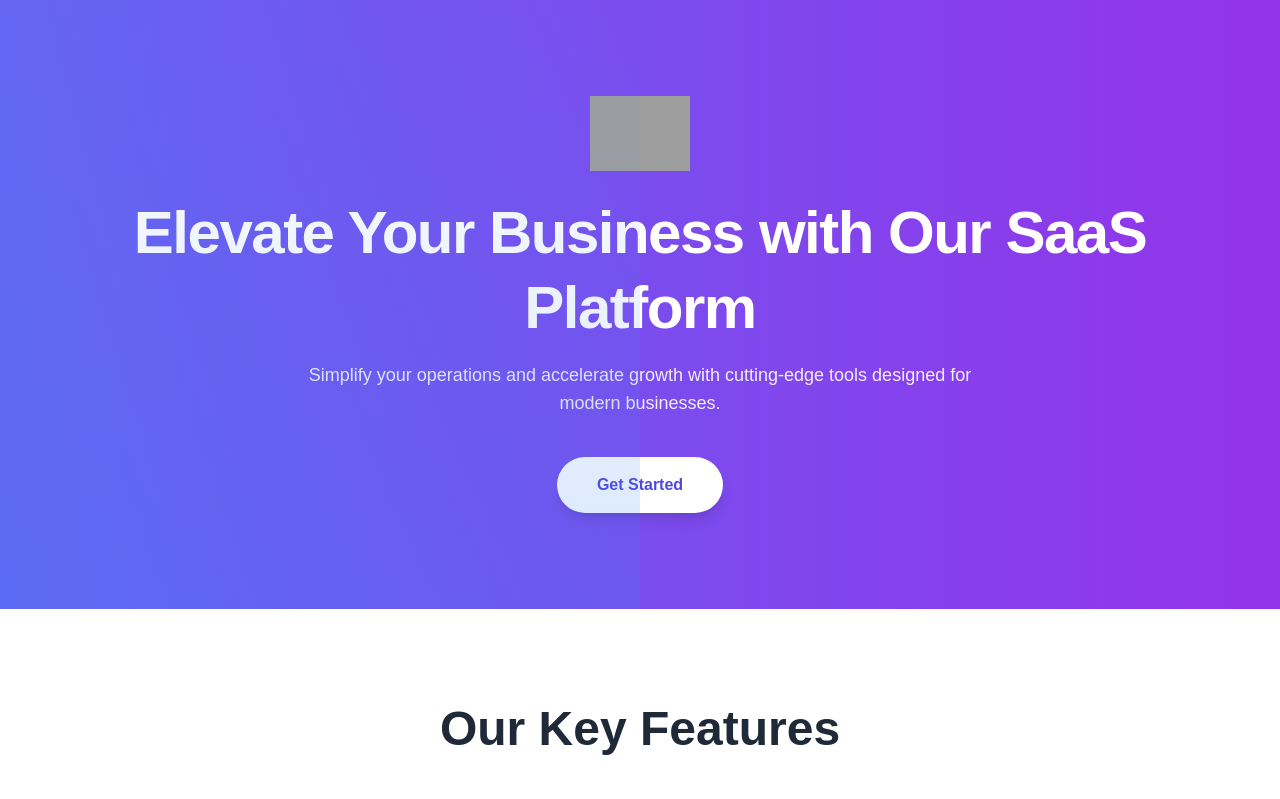
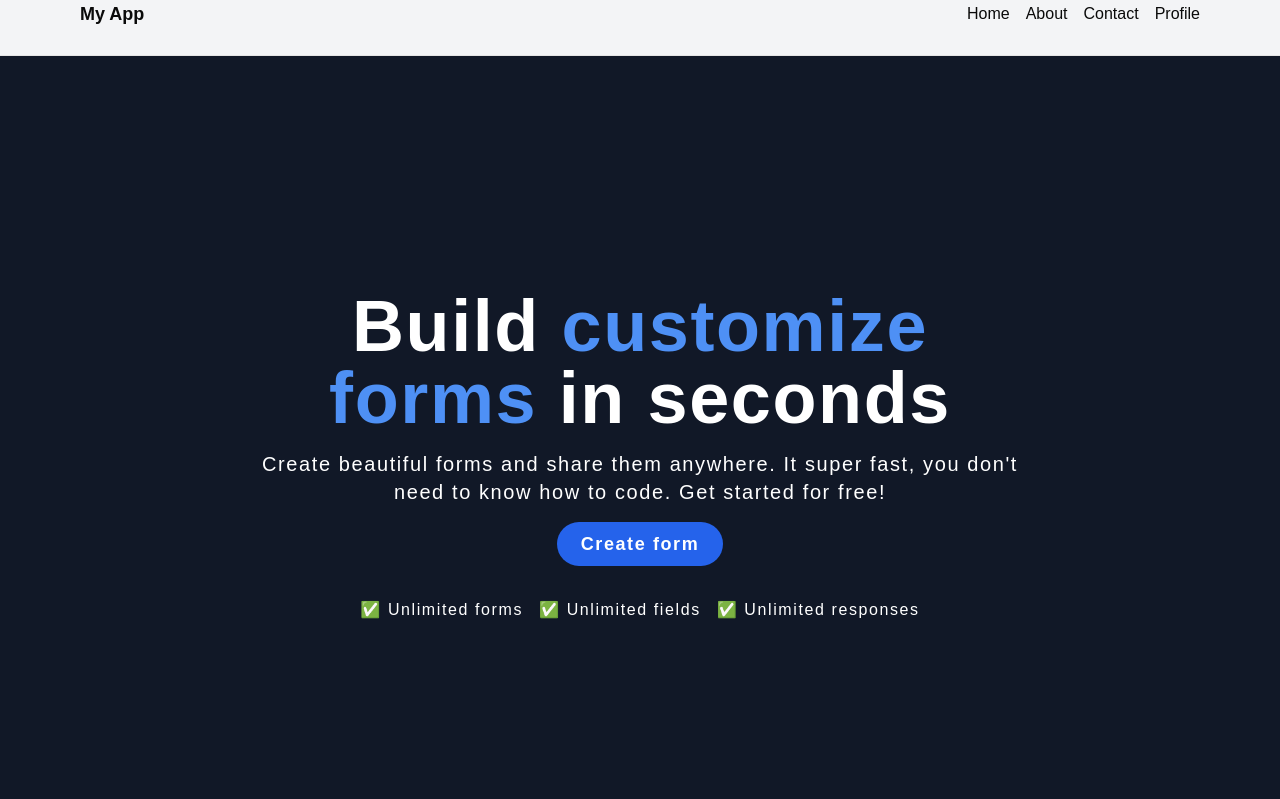
Before and after one commit to SURYAWANSHI-VAIBHAV/Shipform, a Next.js app: page / in a window 1280 px wide. Shown: the top 799 px of the page. Built offline with nearby package versions, Linux system fonts and the light colour scheme; grey boxes are pictures that could not be loaded.

Commit message:
response api added

```diff
--- a/src/app/api/response/[id]/route.ts
+++ b/src/app/api/response/[id]/route.ts
@@ -1,56 +1,62 @@
-import type { NextApiRequest, NextApiResponse } from 'next';
-import connectDB from '../../../lib/mongodb';
-import ResponseModel from '../../../models/Response';
+import { NextRequest, NextResponse } from 'next/server';  // Import NextResponse
+import connectDB from '@/utils/dbConnect';
+import ResponseModel from '@/models/response';
 
-// GET, PUT, DELETE operations for a single response
-export default async function handler(req: NextApiRequest, res: NextApiResponse) {
-  const { method } = req;
-  const { id } = req.query;
-
+// GET
+export async function GET(req: Request, { params }: { params: { id: string } }) {
   await connectDB();
 
-  switch (method) {
-    case 'GET':
-      try {
-        const response = await ResponseModel.findById(id);
-        if (!response) {
-          return res.status(404).json({ success: false, message: 'Response not found' });
-        }
-        res.status(200).json({ success: true, data: response });
-      } catch (error) {
-        res.status(400).json({ success: false });
-      }
-      break;
-
-    case 'PUT':
-      try {
-        const response = await ResponseModel.findByIdAndUpdate(id, req.body, {
-          new: true, // Return the updated document
-          runValidators: true
-        });
-        if (!response) {
-          return res.status(404).json({ success: false, message: 'Response not found' });
-        }
-        res.status(200).json({ success: true, data: response });
-      } catch (error) {
-        res.status(400).json({ success: false });
-      }
-      break;
-
-    case 'DELETE':
-      try {
-        const deletedResponse = await ResponseModel.findByIdAndDelete(id);
-        if (!deletedResponse) {
-          return res.status(404).json({ success: false, message: 'Response not found' });
-        }
-        res.status(200).json({ success: true, data: {} });
-      } catch (error) {
-        res.status(400).json({ success: false });
-      }
-      break;
-
-    default:
-      res.status(400).json({ success: false });
-      break;
+  try {
+    const response = await ResponseModel.findById(params.id);
+    if (!response) {
+      return NextResponse.json({ success: false, message: 'Response not found' }, { status: 404 });
+    }
+    return NextResponse.json({ success: true, data: response }, { status: 200 });
+  } catch (error) {
+    return NextResponse.json({ success: false, message: 'Error fetching response' }, { status: 400 });
   }
 }
+
+export async function POST(req: NextRequest, res: NextResponse) {
+  try {
+    const reqBody = await req.json();
+    const {  userId, formData, isLive, inputs }: any = reqBody;
+
+    const newResponse = await ResponseModel.create(reqBody);
+    NextResponse.json({ success: true, data: newResponse });
+  } catch (error) {
+    NextResponse.json({ success: false, message: 'Error creating response' });
+  }
+}
+
+
+// PUT
+export async function PUT(req: Request, { params }: { params: { id: string } }) {
+  await connectDB();
+
+  try {
+    const body = await req.json();
+    const response = await ResponseModel.findByIdAndUpdate(params.id, body, { new: true, runValidators: true });
+    if (!response) {
+      return NextResponse.json({ success: false, message: 'Response not found' }, { status: 404 });
+    }
+    return NextResponse.json({ success: true, data: response }, { status: 200 });
+  } catch (error) {
+    return NextResponse.json({ success: false, message: 'Error updating response' }, { status: 400 });
+  }
+}
+
+// DELETE
+export async function DELETE(req: Request, { params }: { params: { id: string } }) {
+  await connectDB();
+
+  try {
+    const deletedResponse = await ResponseModel.findByIdAndDelete(params.id);
+    if (!deletedResponse) {
+      return NextResponse.json({ success: false, message: 'Response not found' }, { status: 404 });
+    }
+    return NextResponse.json({ success: true, data: {} }, { status: 200 });
+  } catch (error) {
+    return NextResponse.json({ success: false, message: 'Error deleting response' }, { status: 400 });
+  }
+}
--- a/src/app/form/[formid]/page.tsx
+++ b/src/app/form/[formid]/page.tsx
@@ -49,7 +49,7 @@ function Page() {
         })),
       };
 
-      const res = await fetch('/api/response', {
+      const res = await fetch(`/api/response/${formid}`, {
         method: 'POST',
         headers: {
           'Content-Type': 'application/json',
--- a/src/app/page.tsx
+++ b/src/app/page.tsx
@@ -1,36 +1,13 @@
+import HeroSection from "@/components/heroSection/herosection";
+import Navbar from "@/components/Navigation/navbar";
 import Image from "next/image";
 
 export default function Home() {
   return (
     <div className="bg-gray-100 min-h-screen flex flex-col justify-between">
-      {/* Hero Section */}
-      <header className="relative bg-gradient-to-r from-indigo-500 to-purple-600 py-24 text-center text-white">
-        <div className="container mx-auto px-6">
-          <Image
-            className="mx-auto"
-            src="/logo.svg" // Replace with your logo
-            alt="SaaS Logo"
-            width={100}
-            height={100}
-          />
-          <h1 className="text-6xl font-extrabold mt-6 leading-tight tracking-tight">
-            Elevate Your Business with Our SaaS Platform
-          </h1>
-          <p className="text-lg mt-4 opacity-90 max-w-2xl mx-auto">
-            Simplify your operations and accelerate growth with cutting-edge
-            tools designed for modern businesses.
-          </p>
-          <a
-            href="#get-started"
-            className="inline-block mt-10 bg-white text-indigo-600 font-bold py-4 px-10 rounded-full shadow-lg hover:bg-gray-100 transition duration-300 transform hover:scale-105"
-          >
-            Get Started
-          </a>
-        </div>
-        {/* Decorative background elements */}
-        <div className="absolute top-0 left-0 w-1/2 h-full bg-gradient-to-t from-blue-500 opacity-20 pointer-events-none"></div>
-      </header>
 
+    <Navbar/>
+<HeroSection/>
       {/* Features Section */}
       <section className="py-24 bg-white">
         <div className="container mx-auto px-6">
--- a/src/components/Navigation/navbar.tsx
+++ b/src/components/Navigation/navbar.tsx
@@ -10,7 +10,7 @@ const Navbar = () => {
   };
 
   return (
-    <nav className="border-b  h-12 px-20">
+    <nav className="border-b  h-14 px-20">
       <div className="flex items-center justify-between">
         <div className="dark:text-white text-lg font-bold">
           <Link href="/">My App</Link>
--- /dev/null
+++ b/src/components/heroSection/herosection.tsx
@@ -0,0 +1,29 @@
+// src/components/HeroSection.tsx
+import Link from 'next/link';
+
+export default function HeroSection() {
+    return (
+        <section className="bg-gray-900 text-white h-screen flex items-center justify-center">
+            <div className="text-center max-w-3xl mx-auto tracking-widest">
+                <h1 className="text-7xl font-bold mb-4">
+                    Build
+                    <span className='text-[#4E90F5]'> customize forms </span>
+                    in seconds
+                </h1>
+                <p className="text-xl mb-6">
+
+                    Create beautiful forms and share them anywhere. It super fast, you don't need to know how to code. Get started for free!
+                </p>
+                <Link href="/form/dashboard" className="bg-blue-600 text-white px-6 py-3 rounded-full text-lg font-semibold transition-transform transform hover:scale-105">
+                    Create form
+                </Link>
+
+                <div className='flex gap-4 justify-center mt-10'>
+                    <p>✅ Unlimited forms </p>
+                    <p>✅ Unlimited fields </p>
+                    <p>✅ Unlimited responses</p>
+                </div>
+            </div>
+        </section>
+    );
+}
--- a/src/models/response.ts
+++ b/src/models/response.ts
@@ -1,4 +1,4 @@
-import mongoose, { Document, Schema } from 'mongoose';
+import mongoose, { Document, model, models, Schema } from 'mongoose';
 
 // Define the interface for the form field structure
 interface IFormField {
@@ -24,7 +24,7 @@ const formFieldSchema = new Schema<IFormField>({
 });
 
 // Define the main schema for the form response
-const responseSchema = new Schema<IResponse>({
+const ResponseSchema = new Schema<IResponse>({
   userId: { type: Schema.Types.ObjectId, ref: 'User', required: true },
   ownerId: { type: Schema.Types.ObjectId, ref: 'User', required: true },
   formId: { type: String, required: true, unique: true },
@@ -32,6 +32,6 @@ const responseSchema = new Schema<IResponse>({
 }, { timestamps: true });
 
 // Create the model
-const ResponseModel = mongoose.model<IResponse>('Response', responseSchema);
+const ResponseModel = models.Response || model('Response', ResponseSchema);
 
 export default ResponseModel;
```
